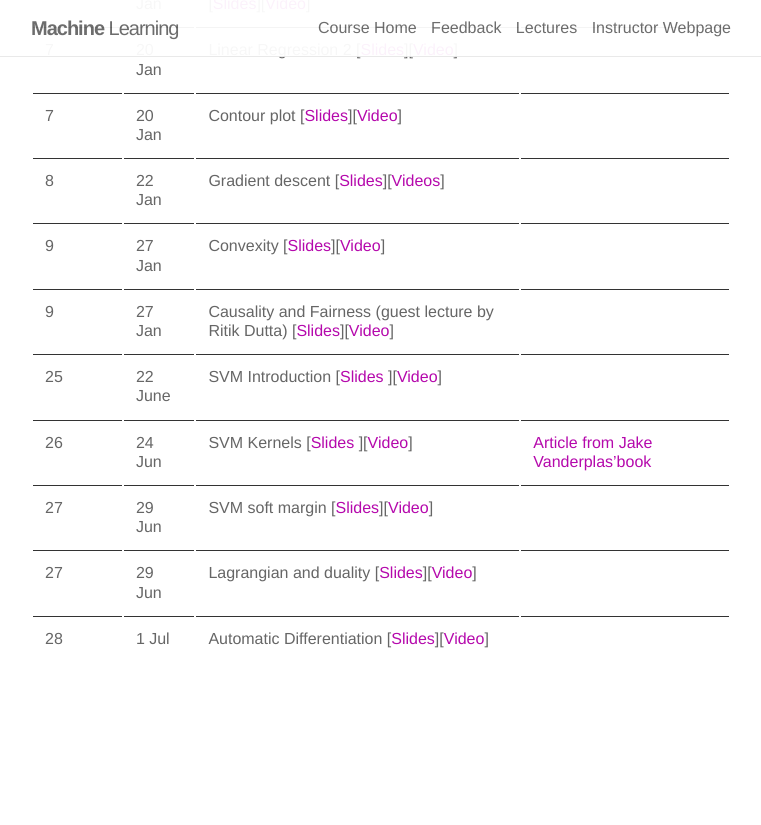
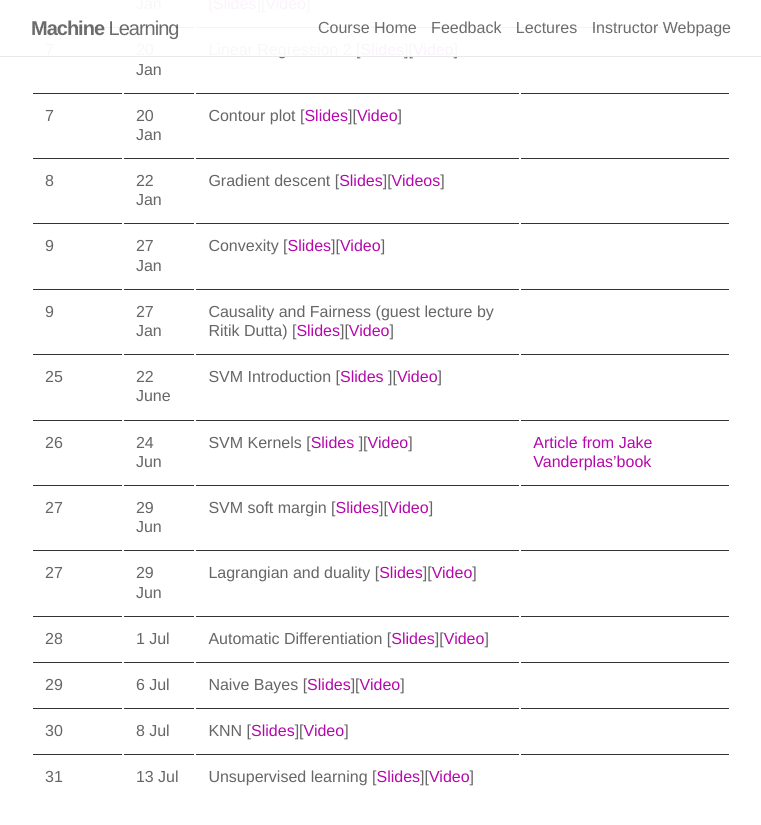
Before and after one commit to helen-research/ml2020, a Jekyll site: the page built from _pages/lectures.md, in a window 1280 px wide and 900 px high, scrolled down 693 px. Shown: the top 825 px of the window, without its empty margins (259-1020 px from the left). Built offline with Jekyll 4.4.1, drawn with Linux system fonts in a browser that asks for light colours; nearby versions of some CDN libraries; before the commit the page ends 1455 px from its top, so only the background shows below that.

Commit message:
added new lectures

```diff
--- a/_pages/lectures.md
+++ b/_pages/lectures.md
@@ -25,3 +25,6 @@ description: "Education is what remains after one has forgotten what one has lea
 |27|29 Jun|SVM soft margin [[Slides](../lectures/27-svm-soft-margin.pdf)][[Video](https://www.youtube.com/watch?v=yY6-LUerLcs&list=PLftoLyLEwECCQjh7OTmrteMveaomqpVF0&index=49&t=3s)]
 |27|29 Jun| Lagrangian and duality [[Slides](../lectures/27-lagrangian-revised.pdf)][[Video](https://www.youtube.com/watch?v=Gr1o97QI1PI)]|
 |28|1 Jul| Automatic Differentiation [[Slides](../lectures/28-backprop.pdf)][[Video](https://www.youtube.com/watch?v=CHCO1q2updI)]|
+|29|6 Jul| Naive Bayes [[Slides](../lectures/29-naive.pdf)][[Video](https://www.youtube.com/watch?v=KWJ12W0YLf8)]|
+|30|8 Jul| KNN [[Slides](../lectures/30-knn.pdf)][[Video](https://www.youtube.com/watch?v=6B2r0LOyBQI)]|
+|31| 13 Jul| Unsupervised learning [[Slides]()][[Video]()]|
```
Also changed, not shown: 4 other files.
